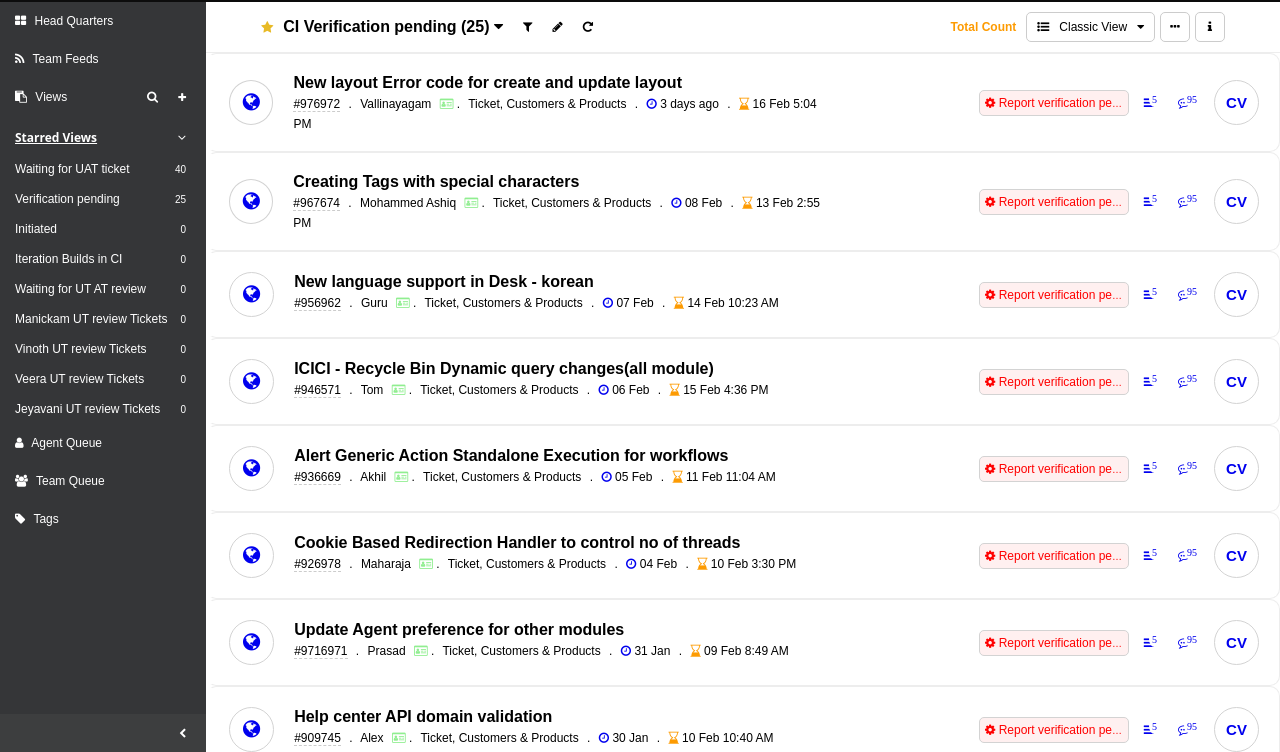
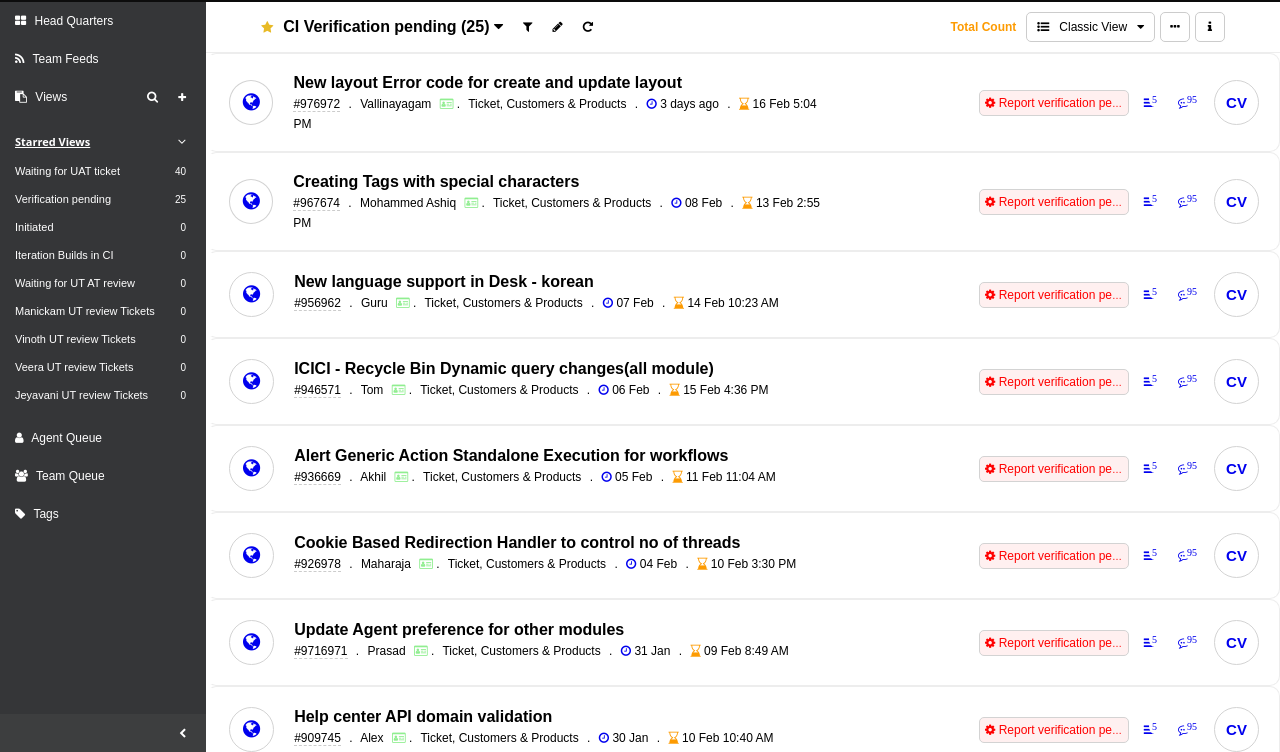
Before and after one commit to Magesh2507/html_css, a plain HTML site: page List_UI/index.html in a window 1280 px wide. Shown: the part 48-800 px from the top of the page. Drawn offline with Linux system fonts and the light colour scheme.

Commit message:
Update style.css

```diff
--- a/List_UI/styles/style.css
+++ b/List_UI/styles/style.css
@@ -145,6 +145,7 @@ body {
 
 .flex {
     flex-grow: 1;
+    overflow-y: auto;
 }
 
 .categories-title,
@@ -155,7 +156,7 @@ body {
 }
 
 .starred-view-container {
-    margin-top: 5px;
+    margin-block: 10px;
 }
 
 .starred-views {
@@ -169,7 +170,9 @@ body {
     border-left: 2px solid var(--light-color);
     cursor: pointer;
 }
-
+.starred-views .category-name{
+    font-size: 11px;
+}
 .category-name {
     font-size: var(--font-size-small);
     flex-grow: 1;
```
